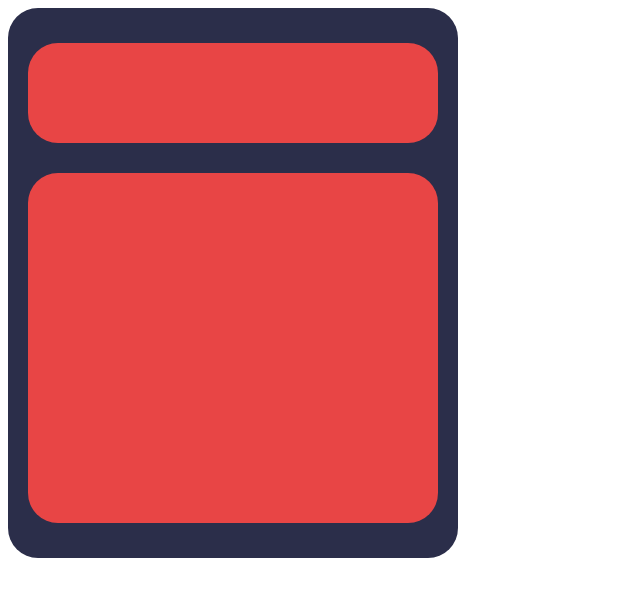
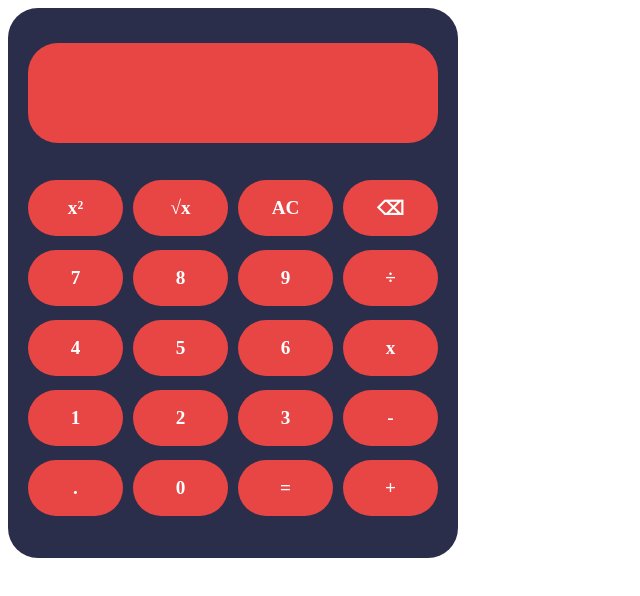
Before and after one commit to CaroSer/Calculator, a plain HTML site: page index.html in a window 1280 px wide. Shown: the whole page, without its empty margins (0-640 px from the left). Drawn offline with Linux system fonts and the light colour scheme.

Commit message:
Add symbols and numbers

```diff
--- a/index.html
+++ b/index.html
@@ -9,7 +9,28 @@
 <body>
     <div id="base">
         <div id="display"></div>
-        <div id="numCont"></div>
+        <div id="numCont">
+            <div class="numBut">x²</div>
+            <div class="numBut">√x</div>
+            <div class="numBut">AC</div>
+            <div class="numBut">⌫</div>
+            <div class="numBut">7</div>
+            <div class="numBut">8</div>
+            <div class="numBut">9</div>
+            <div class="numBut">÷</div>
+            <div class="numBut">4</div>
+            <div class="numBut">5</div>
+            <div class="numBut">6</div>
+            <div class="numBut">x</div>
+            <div class="numBut">1</div>
+            <div class="numBut">2</div>
+            <div class="numBut">3</div>
+            <div class="numBut">-</div>
+            <div class="numBut">.</div>
+            <div class="numBut">0</div>
+            <div class="numBut">=</div>
+            <div class="numBut">+</div>
+        </div>
     </div>
 </body>
 </html>
--- a/style.css
+++ b/style.css
@@ -18,8 +18,24 @@
 
 #numCont{
     margin-top: 30px;
-    background-color:#E84545;
     height: 350px;
     width: 410px;
     border-radius: 30px;
+    display: flex;
+    align-items: center;
+    justify-content: space-between;
+    flex-wrap: wrap;
 }
+
+.numBut{
+    background-color:#E84545;
+    height: 56px;
+    width: 95px;
+    border-radius: 30px;
+    color: white;
+    display: flex;
+    justify-content: center;
+    align-items: center;
+    font-size: larger;
+    font-weight:bolder;
+}
```
